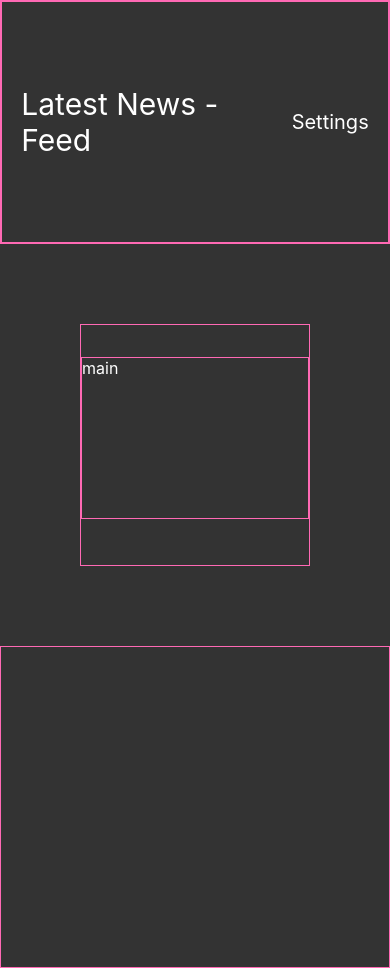
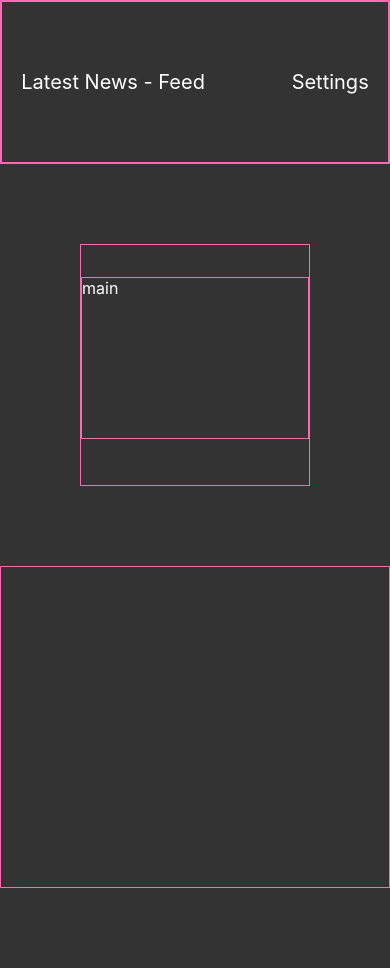
Before and after one commit to nslee333/news_project, a React (Create React App) app: page / in a window 390 px wide. After the commit the page ends 888 px from the top, so only its background shows below. Built offline with nearby package versions, Linux system fonts and the light colour scheme.

Commit message:
Making header more responsive.

```diff
--- a/src/css/header.css
+++ b/src/css/header.css
@@ -6,6 +6,16 @@
   height: 15rem;
   margin-bottom: 5rem;
   border: 2px solid hotpink;
+
+  @media (min-width: 320px) {
+    height: 10rem;
+  }
+  @media (min-width: 500px) {
+    height: 12rem;
+  }
+  @media (min-width: 900px) {
+    height: 15rem;
+  }
 
 }
 
@@ -29,7 +39,16 @@
 }
 
 .header-title {
-  font-size: 30px;
+
+  @media (min-width: 320px) {
+    font-size: 20px;
+  }
+  @media (min-width: 500px) {
+    font-size: 25px;
+  }
+  @media (min-width: 900px) {
+    font-size: 30px;
+  }
 
 }
 
```
